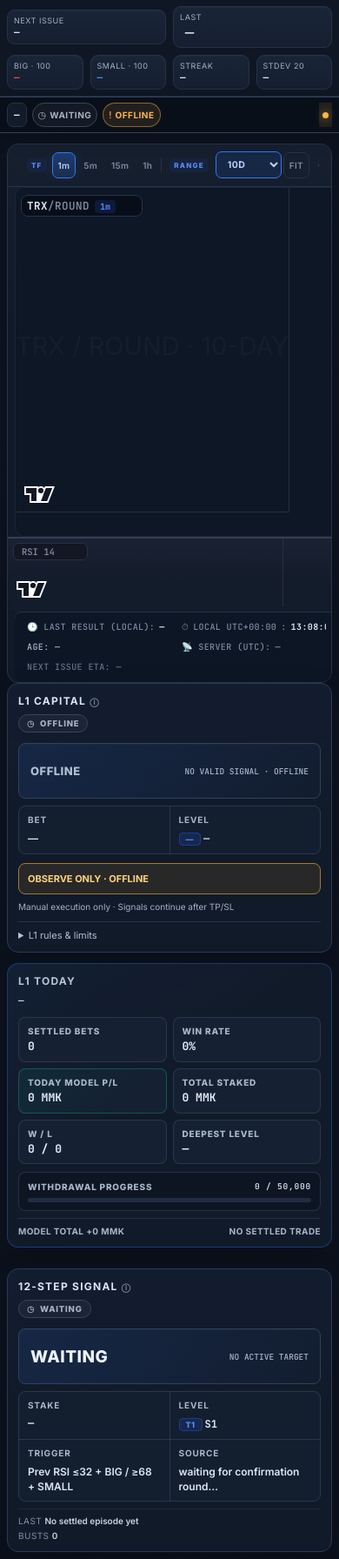
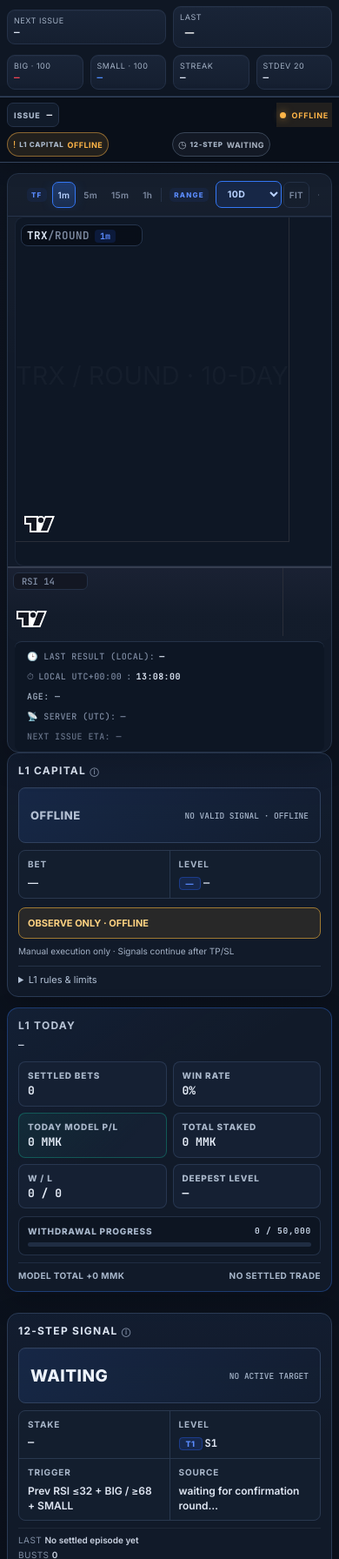
Before and after one commit to sharedbyatt-maker/trx-signal-web, a Flask app: page / in a window 390 px wide. Shown: the part 96-1888 px from the top of the page at 87% size. Run offline with Flask 3, Linux system fonts and the light colour scheme; data that the repository does not hold is empty; some libraries are stand-ins or nearby versions.

Commit message:
Keep mobile focus labels and timing visible; suppress duplicate badges

```diff
--- a/static/css/style.css
+++ b/static/css/style.css
@@ -195,10 +195,10 @@
 .side-stack { position:static; gap:12px; }
 .secondary-grid { display:grid; grid-template-columns:repeat(2,minmax(0,1fr)); gap:14px; margin-top:14px; align-items:start; }
 .card { padding:14px 16px; }
-.chart-card { padding:0; }
+.chart-card { padding:0; isolation:isolate; }
 .chart-card>.card-title-row { padding:8px 14px 6px; }
 .chart-toolbar { margin-top:0; padding-bottom:3px; }
-#l1-status { display:none; }
+#l1-status, #st-status { display:none!important; }
 #l1-signal-hero:not(.has-target) .stake-hero-dir { font-size:13px; color:#b2bfd2; }
 #l1-signal-hero.has-target .stake-hero-dir { font-size:20px; }
 .stake-hero-issue { opacity:1; color:#a8b7cc; }
@@ -241,3 +241,17 @@
   .chart-card { padding:0; }
   .focus-connection { margin-left:auto; }
 }
+@media(max-width:600px) {
+  /* Keep both engine names and connection state legible in the sticky strip. */
+  .focus-bar { display:grid; grid-template-columns:repeat(2,minmax(0,1fr)); }
+  .focus-item:not(.focus-countdown) { grid-column:1; grid-row:1; width:fit-content; }
+  .focus-connection { grid-column:2; grid-row:1; justify-self:end; }
+  #focus-l1 { grid-column:1; grid-row:2; }
+  #focus-step { grid-column:2; grid-row:2; }
+  .focus-state { width:fit-content; padding-inline:6px; gap:4px; }
+  .focus-item>span, .focus-state>span:not(.focus-state-icon), .focus-connection b { display:inline; }
+  .focus-state>span:not(.focus-state-icon) { font-size:8px; }
+  .focus-state b { font-size:9px; }
+  .chart-time-bar { grid-template-columns:minmax(0,1fr); width:auto; }
+  .ctb-item, .ctb-dim { overflow:visible; white-space:normal; flex-wrap:wrap; overflow-wrap:anywhere; }
+}
--- a/templates/index.html
+++ b/templates/index.html
@@ -47,8 +47,8 @@
   <div class="focus-brand"><span class="focus-pulse"></span><span>FOCUS</span></div>
   <div class="focus-item"><span>ISSUE</span><b class="mono" id="focus-issue">—</b></div>
   <div class="focus-item focus-countdown" title="Countdown until the next 1-minute issue"><span>NEXT IN</span><b class="mono" id="focus-next">—</b></div>
+  <div class="focus-state is-waiting" id="focus-l1" aria-live="polite"><span class="focus-state-icon">◷</span><span>L1 CAPITAL</span><b>WAITING</b></div>
   <div class="focus-state is-waiting" id="focus-step" aria-live="polite"><span class="focus-state-icon">◷</span><span>12-STEP</span><b>WAITING</b></div>
-  <div class="focus-state is-waiting" id="focus-l1" aria-live="polite"><span class="focus-state-icon">◷</span><span>L1 CAPITAL</span><b>WAITING</b></div>
   <div class="focus-connection is-live" id="focus-connection"><span class="focus-dot"></span><b>LIVE</b></div>
 </div>
 
@@ -199,7 +199,7 @@
         <div><span>BET</span><b class="mono" id="l1-stake">—</b></div>
         <div><span>LEVEL</span><b><span class="stake-badge" id="l1-tier">T1</span> <span class="mono" id="l1-step">S1</span></b></div>
         <div class="redundant-pnl" hidden><span>TODAY P/L</span><b class="mono" id="l1-pnl">0 MMK</b></div>
-        </div>
+      </div>
       <div class="risk-banner" id="l1-risk" role="status">TRADE ALLOWED</div>
       <div class="manual-note">Manual execution only · Signals continue after TP/SL</div>
       <details class="terminal-details"><summary>L1 rules &amp; limits</summary>
@@ -213,7 +213,7 @@
     <section class="card l1-report-card" id="l1-report-card">
       <div class="card-title-row">
         <div class="card-title">L1 TODAY</div>
-        <span class="daily12-date mono" id="l1r-date">—</span>
+        <span class="daily12-date mono" id="l1r-date" title="Model day · Myanmar UTC+06:30">—</span>
       </div>
       <div class="l1-report-grid">
         <div><small>SETTLED BETS</small><b id="l1r-bets">0</b></div>
@@ -262,7 +262,7 @@
     <section class="card daily12-card" id="daily12-card">
       <div class="card-title-row">
         <div class="card-title">12-STEP DAILY REPORT</div>
-        <span class="daily12-date mono" id="d12-date">—</span>
+        <span class="daily12-date mono" id="d12-date" title="Model day · Myanmar UTC+06:30">—</span>
       </div>
       <div class="daily12-body">
         <div class="daily12-grid daily12-summary-grid">
```
Also changed, not shown: e2e/chart.spec.js (+13 -0 lines).
